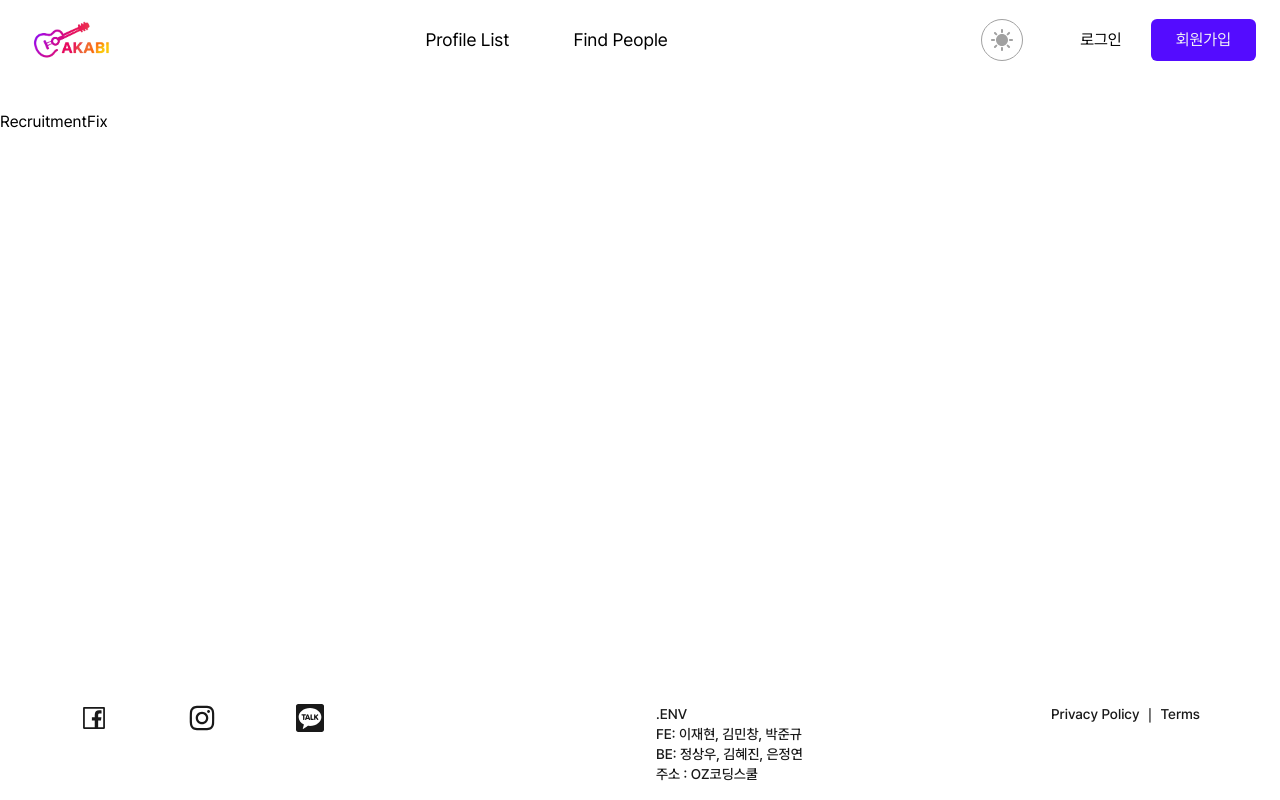
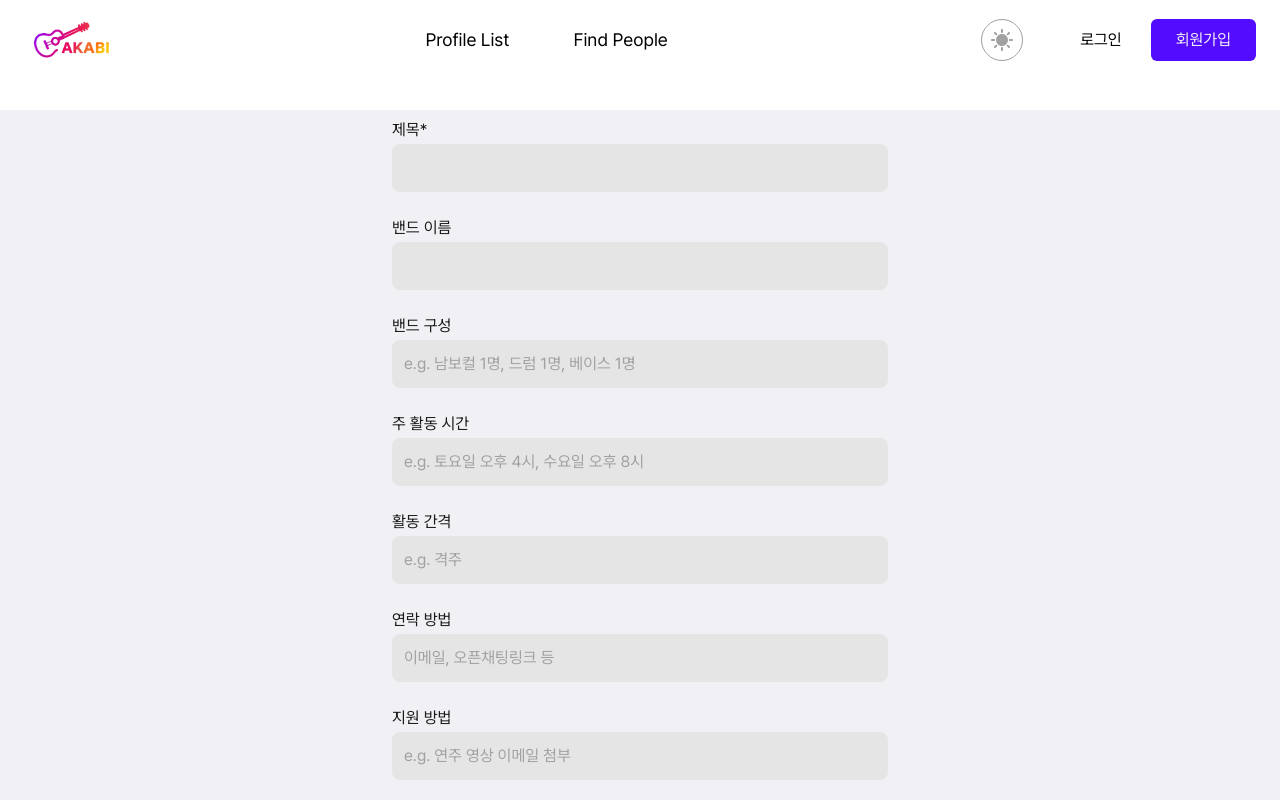
Before and after one commit to env-project/frontend, a React (Vite) app: page /recruitment-post/1/fix in a window 1280 px wide. Shown: the top 800 px of the page. Built offline with nearby package versions, Linux system fonts and the light colour scheme.

Commit message:
#160 feat: 구인글 수정 골격

```diff
--- a/src/pages/recruitment-post/RecruitmentFix.tsx
+++ b/src/pages/recruitment-post/RecruitmentFix.tsx
@@ -1,3 +1,62 @@
+import Button from "@/components/Button";
+import RecruitmentFormInputs from "@/components/recruitment-form/RecruitmentFormInputs";
+import Text from "@/components/text/Text";
+import TogglePostStatusModal from "@/components/TogglePostStatusModal";
+import {
+  recruitmentPostSchema,
+  type TRecruitmentPostSchema,
+} from "@/types/zod-schema/recruitment-post-schema";
+import { zodResolver } from "@hookform/resolvers/zod";
+import { useForm } from "react-hook-form";
+import { useParams } from "react-router";
+
 export default function RecruitmentFix() {
-  return <div>RecruitmentFix</div>;
+  const { postId } = useParams();
+  const formData = useForm<TRecruitmentPostSchema>({
+    resolver: zodResolver(recruitmentPostSchema),
+    defaultValues: {
+      positions: [],
+      regionIds: [],
+      genreIds: [],
+      orientationId: "",
+      recruitmentTypeId: "",
+    },
+  });
+
+  const { setValue, handleSubmit } = formData;
+
+  const onImageChange = (imageFile: File | null) => {
+    if (!imageFile) return;
+    setValue("image", imageFile);
+  };
+
+  const onSubmit = (form: TRecruitmentPostSchema) => {
+    //TODO: 실제 API 연결하기
+    //optional은 빈값을 보내는게 아니라 아예 key 값을 보내면 안 됨
+    console.log(form);
+  };
+  if (!postId) {
+    return <div>해당 게시물은 존재하기 않습니다.</div>;
+  }
+  return (
+    <div className="w-full bg-bg-primary flex justify-center text-text-primary">
+      <form
+        className="flex flex-col items-center jsutify-start space-y-6 w-full p-2 max-w-lg"
+        onSubmit={handleSubmit(onSubmit)}
+      >
+        <RecruitmentFormInputs
+          onImageChange={onImageChange}
+          formData={formData}
+          className="flex flex-col items-center jsutify-start space-y-6 w-full"
+        />
+
+        <div className="flex justify-center items-center space-x-1">
+          <Button type="submit">
+            <Text className="text-text-on-dark">수정하기</Text>
+          </Button>
+          <TogglePostStatusModal postId={postId} isClosed={false} />
+        </div>
+      </form>
+    </div>
+  );
 }
```
